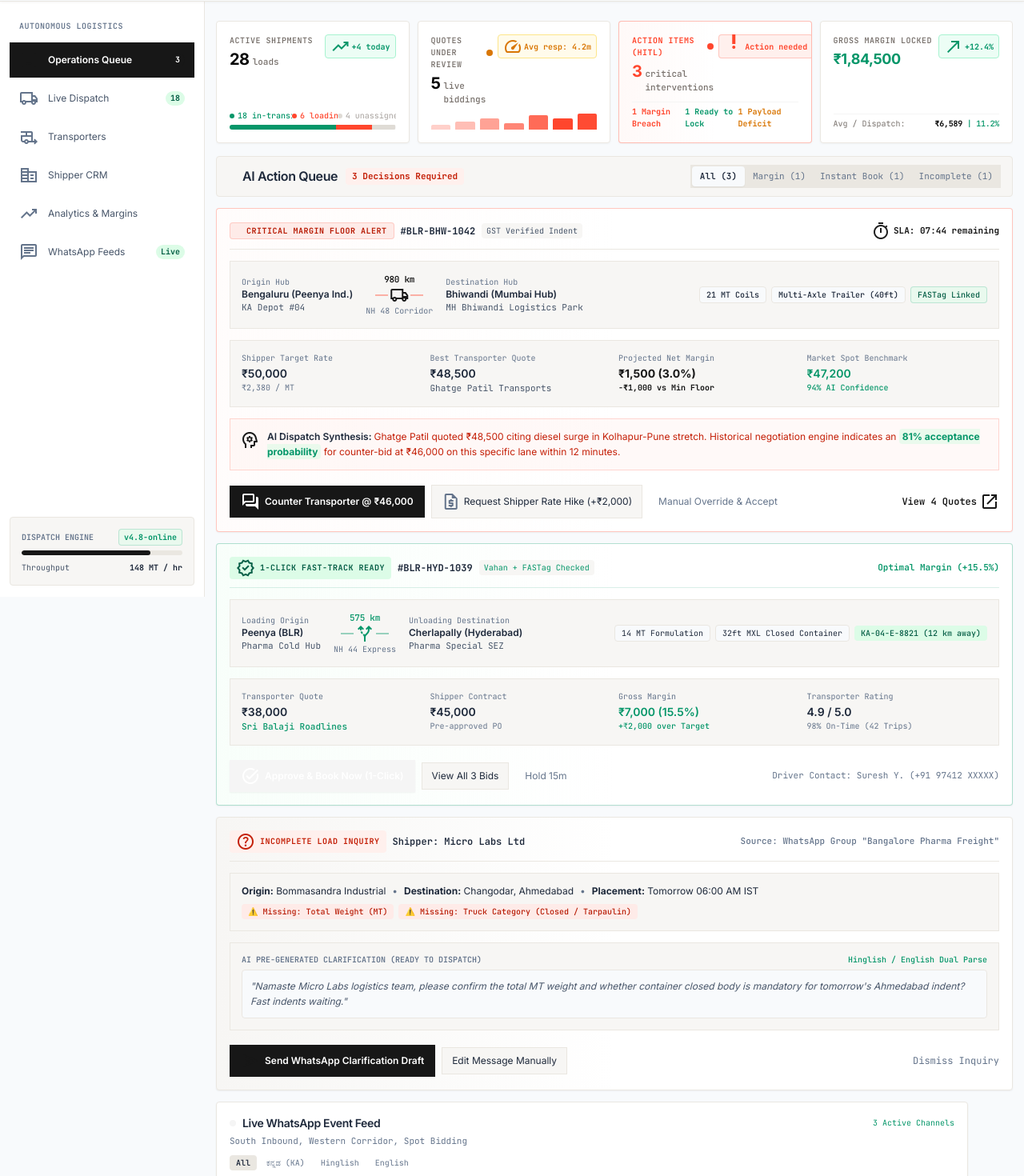
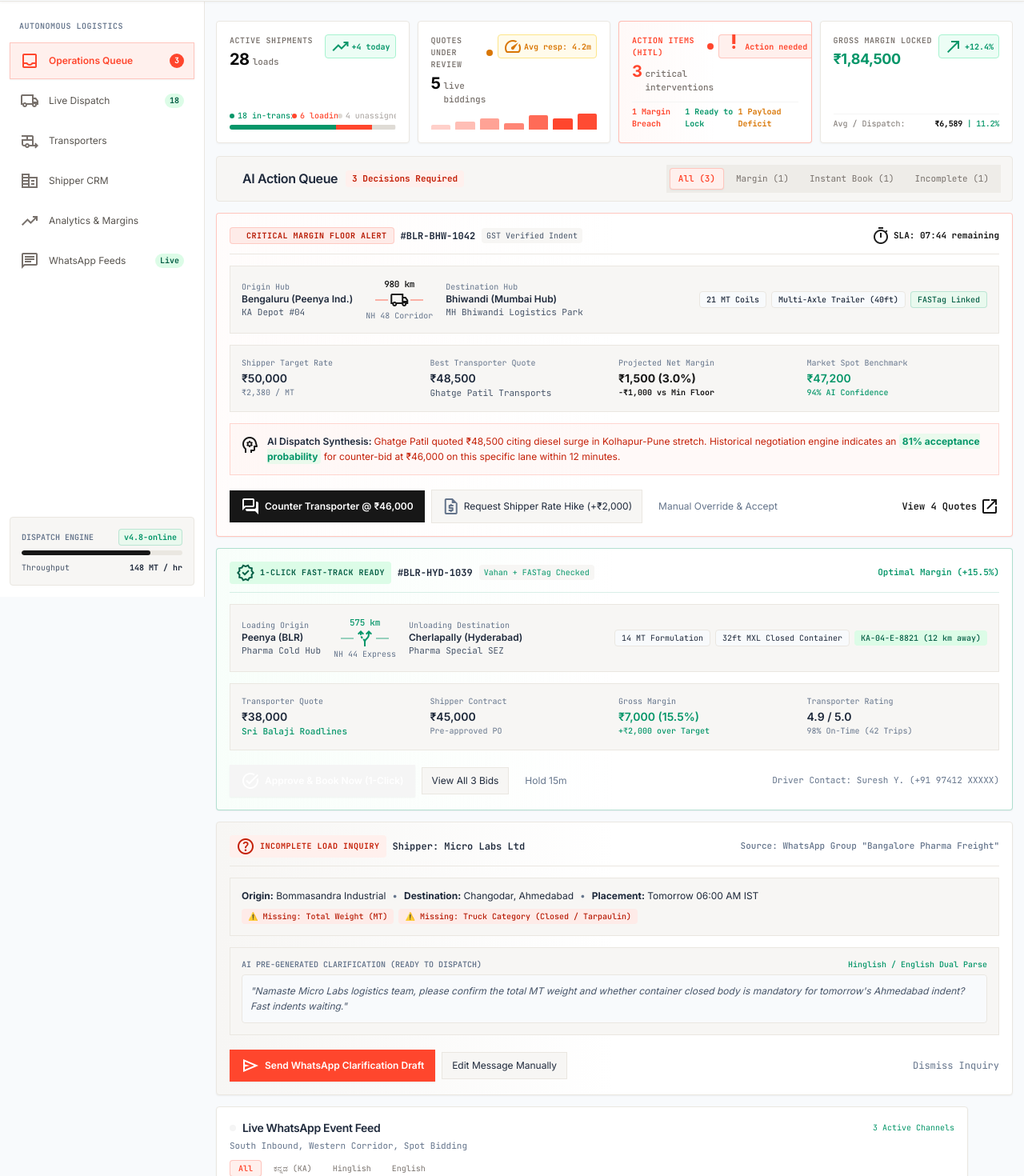
Before and after one commit to AKSHAYRAM2003/fright_broker---agent-harness, a Next.js app in the folder fright-web/: page /dashboard in a window 1280 px wide. Shown: the part 54-1524 px from the top of the page at 80% size. Built offline with nearby package versions, Linux system fonts and the light colour scheme.

Commit message:
style: replace harsh black on-selection states with subtle HappyFreight brand rust tints

```diff
--- a/fright-web/src/app/dashboard/page.tsx
+++ b/fright-web/src/app/dashboard/page.tsx
@@ -29,7 +29,7 @@ export default function DashboardPage() {
   return (
     <div
       data-view="dashboard"
-      className="min-h-screen bg-surface font-sans text-on-surface antialiased selection:bg-primary selection:text-white"
+      className="min-h-screen bg-surface font-sans text-on-surface antialiased selection:bg-[#ffd8d1] selection:text-[#901300]"
     >
       {/* 1. TOP HEADER BAR */}
       <DashboardHeader
--- a/fright-web/src/app/globals.css
+++ b/fright-web/src/app/globals.css
@@ -98,6 +98,17 @@ html {
   scroll-behavior: smooth;
   opacity: 1 !important;
   visibility: visible !important;
+}
+
+/* Subtle Brand Color Text Selection Highlight */
+::selection {
+  background-color: #ffd8d1 !important;
+  color: #901300 !important;
+}
+
+::-moz-selection {
+  background-color: #ffd8d1 !important;
+  color: #901300 !important;
 }
 
 body {
--- a/fright-web/src/components/dashboard/ActionQueueSection.tsx
+++ b/fright-web/src/components/dashboard/ActionQueueSection.tsx
@@ -33,14 +33,14 @@ export const ActionQueueSection: React.FC = () => {
           </div>
 
           {/* Filter Pills */}
-          <div className="flex items-center gap-0.5 bg-surface-container-high p-0.5 rounded-lg font-mono text-[11px] overflow-x-auto">
+          <div className="flex items-center gap-1 bg-[#eae7e1]/60 p-1 rounded-lg font-mono text-[11px] overflow-x-auto">
             <button
               onClick={() => setActiveFilter("all")}
               type="button"
               className={`px-2.5 py-1 rounded transition-colors ${
                 activeFilter === "all"
-                  ? "bg-surface text-on-surface font-semibold shadow-xs"
-                  : "text-outline hover:text-on-surface"
+                  ? "bg-[#fff0ed] text-[#ff462d] font-semibold border border-[#ff462d]/25 shadow-xs"
+                  : "text-[#78716c] hover:text-[#070707] border border-transparent"
               }`}
             >
               All (3)
@@ -48,10 +48,10 @@ export const ActionQueueSection: React.FC = () => {
             <button
               onClick={() => setActiveFilter("margin")}
               type="button"
-              className={`px-2 py-1 rounded transition-colors ${
+              className={`px-2.5 py-1 rounded transition-colors ${
                 activeFilter === "margin"
-                  ? "bg-surface text-on-surface font-semibold shadow-xs"
-                  : "text-outline hover:text-on-surface"
+                  ? "bg-[#fff0ed] text-[#ff462d] font-semibold border border-[#ff462d]/25 shadow-xs"
+                  : "text-[#78716c] hover:text-[#070707] border border-transparent"
               }`}
             >
               Margin (1)
@@ -59,10 +59,10 @@ export const ActionQueueSection: React.FC = () => {
             <button
               onClick={() => setActiveFilter("instant")}
               type="button"
-              className={`px-2 py-1 rounded transition-colors ${
+              className={`px-2.5 py-1 rounded transition-colors ${
                 activeFilter === "instant"
-                  ? "bg-surface text-on-surface font-semibold shadow-xs"
-                  : "text-outline hover:text-on-surface"
+                  ? "bg-[#fff0ed] text-[#ff462d] font-semibold border border-[#ff462d]/25 shadow-xs"
+                  : "text-[#78716c] hover:text-[#070707] border border-transparent"
               }`}
             >
               Instant Book (1)
@@ -70,10 +70,10 @@ export const ActionQueueSection: React.FC = () => {
             <button
               onClick={() => setActiveFilter("incomplete")}
               type="button"
-              className={`px-2 py-1 rounded transition-colors ${
+              className={`px-2.5 py-1 rounded transition-colors ${
                 activeFilter === "incomplete"
-                  ? "bg-surface text-on-surface font-semibold shadow-xs"
-                  : "text-outline hover:text-on-surface"
+                  ? "bg-[#fff0ed] text-[#ff462d] font-semibold border border-[#ff462d]/25 shadow-xs"
+                  : "text-[#78716c] hover:text-[#070707] border border-transparent"
               }`}
             >
               Incomplete (1)
@@ -224,8 +224,8 @@ export const ActionQueueSection: React.FC = () => {
 
           {/* Interactive Counter Offer Drawer */}
           {counterOpen && (
-            <div className="mt-2 p-3 bg-neutral-900 text-white rounded-lg flex flex-col sm:flex-row items-stretch sm:items-center justify-between gap-2.5 animate-fadeIn">
-              <span className="font-mono text-xs text-neutral-300 font-semibold">
+            <div className="mt-2 p-3 bg-[#fff0ed] border border-[#ff462d]/25 text-[#070707] rounded-lg flex flex-col sm:flex-row items-stretch sm:items-center justify-between gap-2.5 animate-fadeIn">
+              <span className="font-mono text-xs text-[#78716c] font-semibold">
                 Set WhatsApp Counter Rate:
               </span>
               <div className="flex items-center gap-2">
@@ -233,7 +233,7 @@ export const ActionQueueSection: React.FC = () => {
                   type="text"
                   value={counterAmount}
                   onChange={(e) => setCounterAmount(e.target.value)}
-                  className="bg-neutral-800 border border-neutral-700 px-3 py-1.5 rounded text-white font-mono text-xs font-bold w-28 focus:outline-none focus:border-primary"
+                  className="bg-white border border-[#eae7e1] px-3 py-1.5 rounded text-[#070707] font-mono text-xs font-bold w-28 focus:outline-none focus:border-[#ff462d]"
                 />
                 <button
                   type="button"
@@ -241,7 +241,7 @@ export const ActionQueueSection: React.FC = () => {
                     alert(`Counter offer of ${counterAmount} dispatched to Ghatge Patil via WhatsApp!`);
                     setCounterOpen(false);
                   }}
-                  className="px-3.5 py-1.5 bg-primary text-on-primary font-mono text-xs font-bold rounded hover:bg-[#e03a22]"
+                  className="px-3.5 py-1.5 bg-[#ff462d] text-white font-mono text-xs font-bold rounded hover:bg-[#e03a22]"
                 >
                   Send RFQ Counter
                 </button>
@@ -422,9 +422,9 @@ export const ActionQueueSection: React.FC = () => {
               <button
                 type="button"
                 onClick={() => alert("Clarification WhatsApp draft dispatched to Micro Labs Ltd!")}
-                className="flex items-center justify-center gap-1.5 px-3.5 sm:px-4 py-2 rounded-lg bg-neutral-900 hover:bg-neutral-800 text-white font-headline-sm text-xs font-semibold shadow-xs transition-all active:scale-95 w-full sm:w-auto"
+                className="flex items-center justify-center gap-1.5 px-3.5 sm:px-4 py-2 rounded-lg bg-[#ff462d] hover:bg-[#e03a22] text-white font-headline-sm text-xs font-semibold shadow-xs transition-all active:scale-95 w-full sm:w-auto"
               >
-                <span className="material-symbols-outlined text-base text-primary">send</span>
+                <span className="material-symbols-outlined text-base text-white">send</span>
                 <span>Send WhatsApp Clarification Draft</span>
               </button>
 
--- a/fright-web/src/components/dashboard/DashboardSidebar.tsx
+++ b/fright-web/src/components/dashboard/DashboardSidebar.tsx
@@ -96,14 +96,14 @@ export const DashboardSidebar: React.FC<DashboardSidebarProps> = ({
                 type="button"
                 className={`w-full flex items-center justify-between px-3 py-2.5 rounded-lg text-xs transition-all text-left ${
                   isActive
-                    ? "bg-neutral-900 text-white font-semibold shadow-xs"
-                    : "text-on-surface-variant hover:bg-surface-container-low hover:text-on-surface font-normal"
+                    ? "bg-[#fff0ed] text-[#ff462d] font-semibold border border-[#ff462d]/25 shadow-xs"
+                    : "text-[#57534e] hover:bg-[#f7f6f4] hover:text-[#070707] border border-transparent font-normal"
                 }`}
               >
                 <div className="flex items-center gap-3">
                   <span
                     className={`material-symbols-outlined text-lg ${
-                      isActive ? "text-primary" : "text-outline"
+                      isActive ? "text-[#ff462d]" : "text-[#78716c]"
                     }`}
                   >
                     {item.icon}
@@ -113,7 +113,7 @@ export const DashboardSidebar: React.FC<DashboardSidebarProps> = ({
                 {item.badge && (
                   <span
                     className={`px-1.5 py-0.5 rounded-full font-mono text-[10px] font-bold ${
-                      isActive ? "bg-primary text-white" : item.badgeColor
+                      isActive ? "bg-[#ff462d] text-white" : item.badgeColor
                     }`}
                   >
                     {item.badge}
--- a/fright-web/src/components/dashboard/WhatsAppLiveFeed.tsx
+++ b/fright-web/src/components/dashboard/WhatsAppLiveFeed.tsx
@@ -46,10 +46,10 @@ export const WhatsAppLiveFeed: React.FC<WhatsAppLiveFeedProps> = ({ onOpenSimula
             <button
               onClick={() => setLangFilter("all")}
               type="button"
-              className={`px-2 py-0.5 rounded transition-colors ${
+              className={`px-2.5 py-0.5 rounded transition-colors ${
                 langFilter === "all"
-                  ? "bg-surface-container-high text-on-surface font-semibold"
-                  : "text-outline hover:text-on-surface"
+                  ? "bg-[#fff0ed] text-[#ff462d] font-semibold border border-[#ff462d]/25 shadow-xs"
+                  : "text-[#78716c] hover:text-[#070707] border border-transparent"
               }`}
             >
               All
@@ -57,10 +57,10 @@ export const WhatsAppLiveFeed: React.FC<WhatsAppLiveFeedProps> = ({ onOpenSimula
             <button
               onClick={() => setLangFilter("kannada")}
               type="button"
-              className={`px-2 py-0.5 rounded transition-colors ${
+              className={`px-2.5 py-0.5 rounded transition-colors ${
                 langFilter === "kannada"
-                  ? "bg-surface-container-high text-on-surface font-semibold"
-                  : "text-outline hover:text-on-surface"
+                  ? "bg-[#fff0ed] text-[#ff462d] font-semibold border border-[#ff462d]/25 shadow-xs"
+                  : "text-[#78716c] hover:text-[#070707] border border-transparent"
               }`}
             >
               ಕನ್ನಡ (KA)
@@ -68,10 +68,10 @@ export const WhatsAppLiveFeed: React.FC<WhatsAppLiveFeedProps> = ({ onOpenSimula
             <button
               onClick={() => setLangFilter("hinglish")}
               type="button"
-              className={`px-2 py-0.5 rounded transition-colors ${
+              className={`px-2.5 py-0.5 rounded transition-colors ${
                 langFilter === "hinglish"
-                  ? "bg-surface-container-high text-on-surface font-semibold"
-                  : "text-outline hover:text-on-surface"
+                  ? "bg-[#fff0ed] text-[#ff462d] font-semibold border border-[#ff462d]/25 shadow-xs"
+                  : "text-[#78716c] hover:text-[#070707] border border-transparent"
               }`}
             >
               Hinglish
@@ -79,10 +79,10 @@ export const WhatsAppLiveFeed: React.FC<WhatsAppLiveFeedProps> = ({ onOpenSimula
             <button
               onClick={() => setLangFilter("english")}
               type="button"
-              className={`px-2 py-0.5 rounded transition-colors ${
+              className={`px-2.5 py-0.5 rounded transition-colors ${
                 langFilter === "english"
-                  ? "bg-surface-container-high text-on-surface font-semibold"
-                  : "text-outline hover:text-on-surface"
+                  ? "bg-[#fff0ed] text-[#ff462d] font-semibold border border-[#ff462d]/25 shadow-xs"
+                  : "text-[#78716c] hover:text-[#070707] border border-transparent"
               }`}
             >
               English
```
Also changed, not shown: fright-web/src/app/happyrobot.css.
